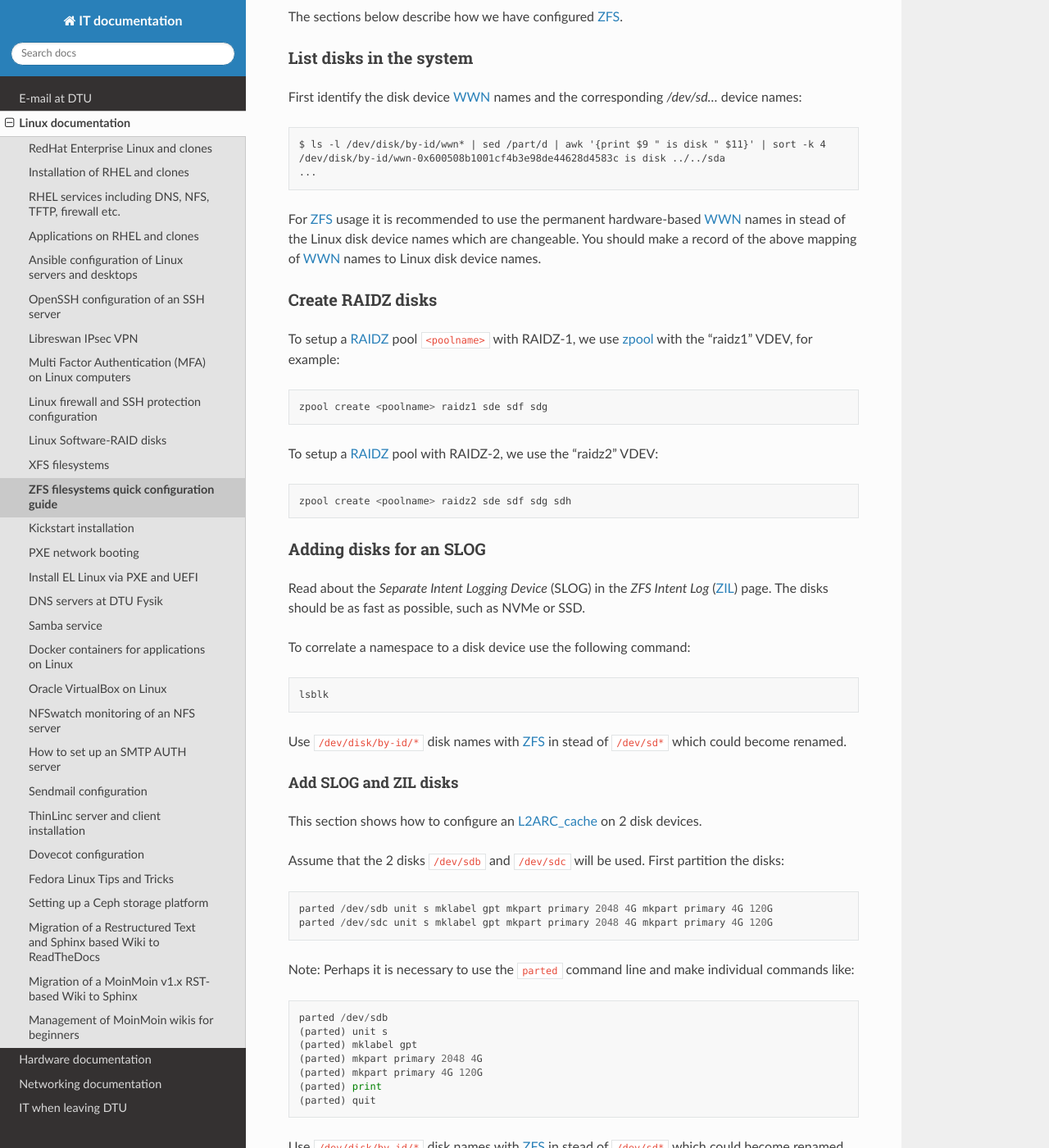
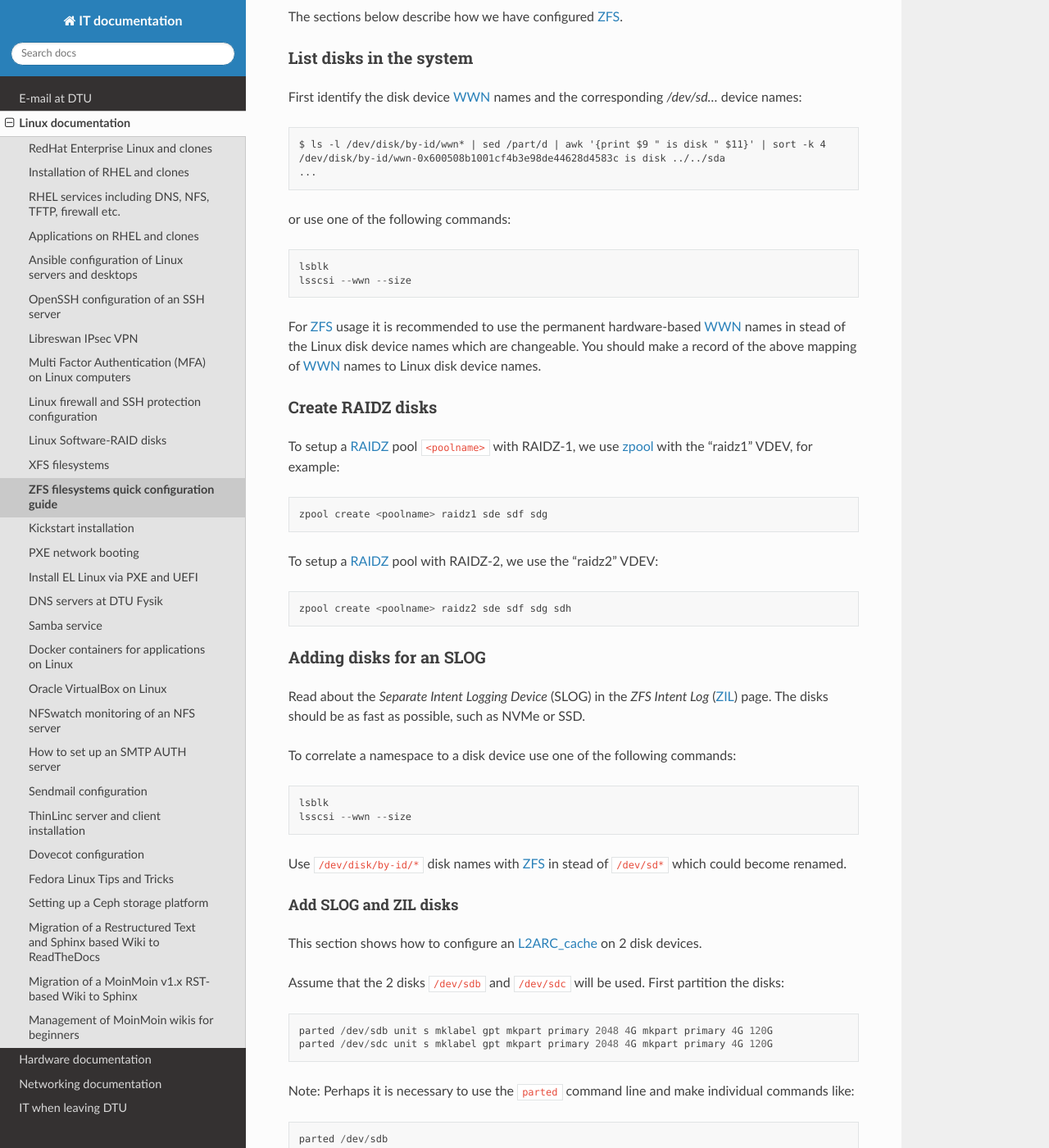
Before and after one commit to OleHolmNielsen/ITwiki, a Sphinx documentation site: the page built from docs/ZFS_filesystems.rst, in a window 1280 px wide and 1400 px high, scrolled down 4279 px. Shown: the whole window at 82% size. Built offline with Sphinx 7.4.7 and the Read the Docs theme 3.1.0, drawn with Linux system fonts in a browser that asks for light colours.

Commit message:
List of disks

```diff
--- a/docs/ZFS_filesystems.rst
+++ b/docs/ZFS_filesystems.rst
@@ -195,6 +195,11 @@ First identify the disk device WWN_ names and the corresponding `/dev/sd...` dev
   /dev/disk/by-id/wwn-0x600508b1001cf4b3e98de44628d4583c is disk ../../sda
   ...
 
+or use one of the following commands::
+
+  lsblk
+  lsscsi --wwn --size
+
 For ZFS_ usage it is recommended to use the permanent hardware-based WWN_ names in stead of the Linux disk device names which are changeable.
 You should make a record of the above mapping of WWN_ names to Linux disk device names.
 
@@ -217,9 +222,10 @@ Adding disks for an SLOG
 Read about the *Separate Intent Logging Device* (SLOG) in the *ZFS Intent Log* (ZIL_) page.
 The disks should be as fast as possible, such as NVMe or SSD.
 
-To correlate a namespace to a disk device use the following command::
+To correlate a namespace to a disk device use one of the following commands::
 
   lsblk
+  lsscsi --wwn --size
 
 Use ``/dev/disk/by-id/*`` disk names with ZFS_ in stead of ``/dev/sd*`` which could become renamed.
 
@@ -275,7 +281,6 @@ Cache and mirror devices can be removed, if necessary, by the zpool-remove_ comm
 where the disks are listed by the zpool-status_ command.
 
 .. _zpool-remove: https://openzfs.github.io/openzfs-docs/man/8/zpool-remove.8.html
-
 .. _L2ARC_cache: https://pthree.org/2012/12/07/zfs-administration-part-iv-the-adjustable-replacement-cache/
 .. _WWN: https://en.wikipedia.org/wiki/World_Wide_Name
 
```
